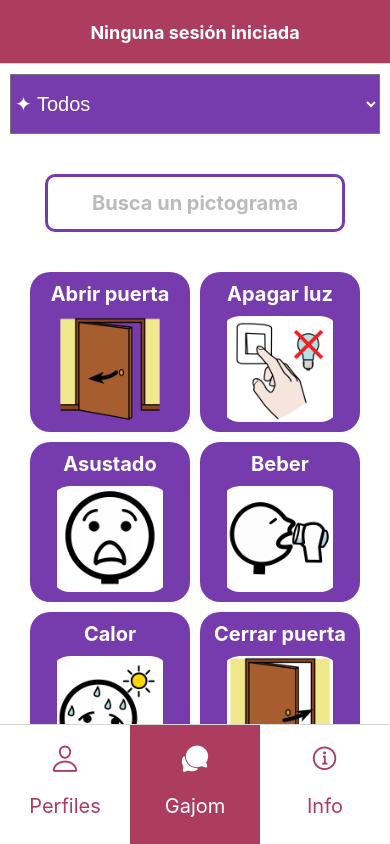
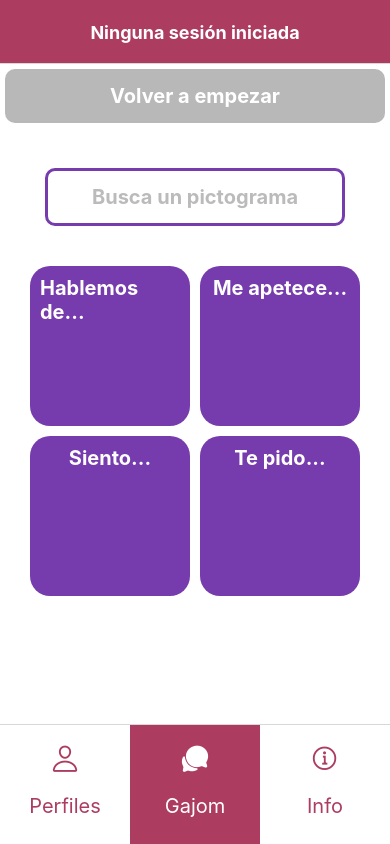
Before and after one commit to jonaymm01/gajom, a React Native app: screen /Pictos in a window 390 px wide. Built offline with nearby package versions, Linux system fonts and the light colour scheme; what react-native-tailwindcss would draw is missing.

Commit message:
Pictogramas: Navegación por botones implementada / Migas de pan

```diff
--- a/App.js
+++ b/App.js
@@ -18,6 +18,7 @@ const App = () => {
       const names = await getAllProfiles();
       setProfileList(names);
       console.log("Usuarios disponibles: ", names);
+      await AsyncStorage.removeItem('Pibe');
       await AsyncStorage.getItem('active')
           .then((profile) => {
             console.log('el perfil activo es:', profile);
--- a/package.json
+++ b/package.json
@@ -7,8 +7,8 @@
     "android": "expo start --android",
     "ios": "expo start --ios",
     "web": "expo start --web",
-    "wsl-tunnel": "REACT_NATIVE_PACKAGER_HOSTNAME=192.168.1.153 npx expo start --tunnel --port 19000",
-    "wsl-start": "REACT_NATIVE_PACKAGER_HOSTNAME=192.168.1.153 npx expo start --port 19000",
+    "wsl-tunnel": "REACT_NATIVE_PACKAGER_HOSTNAME=192.168.1.72 npx expo start --tunnel --port 19000",
+    "wsl-start": "REACT_NATIVE_PACKAGER_HOSTNAME=192.168.1.72 npx expo start --port 19000",
     "docs": "jsdoc -c ./.jsdoc.conf.json"
   },
   "dependencies": {
--- a/src/components/PictoList.js
+++ b/src/components/PictoList.js
@@ -41,9 +41,9 @@ export default function PictoList({...props}) {
   let pictolist = [];
 
   function compare(a,b) {
-    if (a.text < b.text)
+    if (a.name < b.name)
        return -1;
-    if (a.text > b.text)
+    if (a.name > b.name)
       return 1;
     return 0;
   }
@@ -51,7 +51,7 @@ export default function PictoList({...props}) {
   const sortedList = props.list.sort(compare);
 
   pictolist = sortedList.map((picto, index) =>
-    <Pictogram key={index} img={picto.img} text={picto.text}/>,
+    <Pictogram key={index} data={picto} setPressed={props.setPressed}/>,
   );
 
 
--- a/src/components/Pictogram.js
+++ b/src/components/Pictogram.js
@@ -21,20 +21,31 @@ const speak = (text) => {
  */
 export default function Pictogram({...props}) {
   return (
-    <TouchableOpacity style={[pictoStyles.base]} onPress={() => speak(props.text)}>
-      <Text style={pictoStyles.text}>{props.text}</Text>
-      <Image source={props.img} resizeMode='contain' style={pictoStyles.img} />
+    <TouchableOpacity style={((props.data.content.length > 0) ? pictoStyles.baseNoTerminal : pictoStyles.baseTerminal)} onPress={() => {speak(props.data.name); props.setPressed(props.data.name)}}>
+      <Text style={pictoStyles.text}>{props.data.name}</Text>
+      <Image source={props.data.img} resizeMode='contain' style={pictoStyles.img} />
     </TouchableOpacity>
   );
 }
 
 export const pictoStyles = StyleSheet.create({
-  base: {
+  baseNoTerminal: {
     height: 160,
     width: 160,
     alignItems: 'center',
     backgroundColor: palette.violet,
     borderRadius: 20,
+    padding: 10,
+    marginBottom: 10,
+    marginLeft: 5,
+    marginRight: 5,
+  },
+  baseTerminal: {
+    height: 160,
+    width: 160,
+    alignItems: 'center',
+    backgroundColor: palette.gray,
+    borderRadius: 0,
     padding: 10,
     marginBottom: 10,
     marginLeft: 5,
@@ -50,6 +61,6 @@ export const pictoStyles = StyleSheet.create({
     flex: 1,
     maxWidth: 120,
     maxHeight: 120,
-    borderRadius: 20,
+    borderRadius: 10,
   },
 });
--- a/src/content/DefaultPictos.js
+++ b/src/content/DefaultPictos.js
@@ -3,118 +3,152 @@ export const DefaultPictos = {
     categories:
       [
         {
-          'name': 'acciones',
+          'name': 'Me apetece...',
+          'img': '',
           'content': [
             {
-              'text': 'Dormir',
+              'name': 'Dormir',
               'img': require('../../assets/pictos/acciones/dormir.png'),
+              'content': [],
             },
             {
-              'text': 'Salir',
+              'name': 'Salir',
               'img': require('../../assets/pictos/acciones/salir.png'),
+              'content': [],
             },
             {
-              'text': 'Hablar',
+              'name': 'Hablar',
               'img': require('../../assets/pictos/acciones/hablar.png'),
+              'content': [],
             },
             {
-              'text': 'Ver TV',
+              'name': 'Ver TV',
               'img': require('../../assets/pictos/acciones/ver_tv.png'),
+              'content': [],
             },
             {
-              'text': 'Comer',
+              'name': 'Comer',
               'img': require('../../assets/pictos/acciones/comer.png'),
+              'content': [],
             },
             {
-              'text': 'Beber',
+              'name': 'Beber',
               'img': require('../../assets/pictos/acciones/beber.png'),
+              'content': [],
             },
             {
-              'text': 'Duchar',
-              'img': require('../../assets/pictos/acciones/ducha.png'),
-            },
-            {
-              'text': 'Ir al baño',
-              'img': require('../../assets/pictos/acciones/orinar.png'),
+              'name': 'Baño',
+              'img': '',
+              'content': [
+                {
+                  'name': 'Duchar',
+                  'img': require('../../assets/pictos/acciones/ducha.png'),
+                  'content': [],
+                },
+                {
+                  'name': 'Ir al baño',
+                  'img': require('../../assets/pictos/acciones/orinar.png'),
+                  'content': [],
+                },
+              ]
             },
           ],
         },
         {
-          'name': 'entorno',
+          'name': 'Te pido...',
+          'img': '',
           'content': [
             {
-              'text': 'Apagar luz',
+              'name': 'Apagar luz',
               'img': require('../../assets/pictos/entorno/apagar_luz.png'),
+              'content': [],
             },
             {
-              'text': 'Encender Luz',
+              'name': 'Encender Luz',
               'img': require('../../assets/pictos/entorno/encender_luz.png'),
+              'content': [],
             },
             {
-              'text': 'Silencio',
+              'name': 'Silencio',
               'img': require('../../assets/pictos/entorno/silencio.png'),
+              'content': [],
             },
             {
-              'text': 'Cerrar puerta',
+              'name': 'Cerrar puerta',
               'img': require('../../assets/pictos/entorno/cerrar_puerta.png'),
+              'content': [],
             },
             {
-              'text': 'Abrir puerta',
+              'name': 'Abrir puerta',
               'img': require('../../assets/pictos/entorno/abrir_puerta.png'),
+              'content': [],
             },
           ],
         },
         {
-          'name': 'sensaciones',
+          'name': 'Siento...',
+          'img': '',
           'content': [
             {
-              'text': 'Frío',
+              'name': 'Frío',
               'img': require('../../assets/pictos/sensaciones/frio.png'),
+              'content': [],
             },
             {
-              'text': 'Calor',
+              'name': 'Calor',
               'img': require('../../assets/pictos/sensaciones/calor.png'),
+              'content': [],
             },
             {
-              'text': 'Hambre',
+              'name': 'Hambre',
               'img': require('../../assets/pictos/sensaciones/hambre.png'),
+              'content': [],
             },
             {
-              'text': 'Dolor',
+              'name': 'Dolor',
               'img': require('../../assets/pictos/sensaciones/dolor.png'),
+              'content': [],
             },
             {
-              'text': 'Sed',
+              'name': 'Sed',
               'img': require('../../assets/pictos/sensaciones/sed.png'),
+              'content': [],
             }
           ],
         },
         {
-          'name': 'animo',
+          'name': 'Hablemos de...',
+          'img': '',
           'content': [
             {
-              'text': 'Triste',
+              'name': 'Triste',
               'img': require('../../assets/pictos/animo/triste.png'),
+              'content': [],
             },
             {
-              'text': 'Enfadado',
+              'name': 'Enfadado',
               'img': require('../../assets/pictos/animo/enfadado.png'),
+              'content': [],
             },
             {
-              'text': 'Feliz',
+              'name': 'Feliz',
               'img': require('../../assets/pictos/animo/contento.png'),
+              'content': [],
             },
             {
-              'text': 'Asustado',
+              'name': 'Asustado',
               'img': require('../../assets/pictos/animo/asustado.png'),
+              'content': [],
             },
             {
-              'text': 'Nervioso',
+              'name': 'Nervioso',
               'img': require('../../assets/pictos/animo/nervioso.png'),
+              'content': [],
             },
             {
-              'text': 'Molesto',
+              'name': 'Molesto',
               'img': require('../../assets/pictos/animo/molesto.png'),
+              'content': [],
             },
           ],
         },
--- a/src/pages/talker/Pictos.jsx
+++ b/src/pages/talker/Pictos.jsx
@@ -1,5 +1,5 @@
 import React, {useState, useEffect} from 'react';
-import {Text, View, ScrollView, StyleSheet, SafeAreaView} from 'react-native';
+import {Text, View, ScrollView, StyleSheet, SafeAreaView, TouchableOpacity} from 'react-native';
 import {palette, styles} from '../../styles/styles';
 import PictoList from '../../components/PictoList';
 import {DefaultPictos} from '../../content/DefaultPictos';
@@ -11,39 +11,53 @@ import { SearchBar } from '../../components/SearchBar';
  */
 export function Pictos() {
   const [text, onChangeText] = useState(''); // Texto insertado en la barra de búsqueda
-  const [category, setCategory] = useState('all'); // Nombre de la categoría seleccionada
 
-  const selectedCat = [];
-  const catList = DefaultPictos.data.categories;
-  const allPictos = catList.map((cat) => selectedCat.concat(cat.content)).flat();
-  const [catContent, setContent] = useState(allPictos); // Contenido de la categoría seleccionada
+  const [pressed, setPressed] = useState(''); // Nombre de la categoría seleccionada
+  const [pictoList, setList] = useState(DefaultPictos.data.categories);
+  const [path, setPath] = useState([]);
 
   const [filteredContent, setFiltered] = useState([]); // Contenido se la categoría filtrado por búsqueda
   const [filtered, isFiltered] = useState(false); // Valor booleano que indica si se está filtrando o no
 
 
-  const catNames = DefaultPictos.data.categories.map((cat) => cat.name);
 
   const onValueChanged = (value, previousValue) => {
     this.setState({selectedItem: numberValue});
     return value;
   };
 
+  const backTo = (picto) => {
+    const index = path.findIndex((p) => p.name == picto.name);
+    let newPath = path;
+    newPath.length = index+1;
+    setList(newPath.at(-1).content);
+    setPath(newPath);
+    console.log(newPath);
+    setPressed('');
+  };
+
+  const reboot = () => {
+    setList(DefaultPictos.data.categories);
+    setPath([]);
+  };
+
+
   useEffect(() => {
-    if (category !== 'all') {
-      const selectedCat = catList.find((cat) => cat.name === category);
-      setContent(selectedCat.content);
-    } else {
-      const selectedCat = [];
-      const filteredList = catList.map((cat) => selectedCat.concat(cat.content));
-      setContent(filteredList.flat());
+    if (pressed !== '') {
+      const selectedPicto = pictoList.find((picto) => picto.name === pressed);
+      if (selectedPicto.content.length > 0) {
+        setList(selectedPicto.content);
+        setPath(path.concat(selectedPicto));
+        console.log("content: ", selectedPicto.content)
+      }
     }
-  }, [category]);
+    console.log("path:", path);
+  }, [pressed]);
 
   useEffect(() => {
     let filtered = []
     if (text !== '') {
-      filtered = catContent.filter((picto) => picto.text.toLowerCase().includes(text.toLowerCase()));
+      filtered = pictoList.filter((picto) => picto.name.toLowerCase().includes(text.toLowerCase()));
       isFiltered(true);
       setFiltered(filtered);
     } else {
@@ -51,31 +65,35 @@ export function Pictos() {
     }
   }, [text]);
 
+  const pathButtons = path.map((picto, index) =>
+      <TouchableOpacity key={picto.name+index} style={pathStyles.button} onPress={() => backTo(picto)}>
+        <Text style={pathStyles.buttonText}>
+          {picto.name}
+        </Text>
+      </TouchableOpacity>,
+    );
 
   return (
-    <>
+    <View style={{backgroundColor: '#fff', flex: 1}}>
+        <TouchableOpacity style={pathStyles.backButton} onPress={() => reboot()}>
+          <Text style={[pathStyles.buttonText, {textAlign: 'center'}]}>
+            Volver a empezar
+          </Text>
+        </TouchableOpacity>
+      <View style={pathStyles.container}>
+         {pathButtons}
+      </View>
       <View style={{backgroundColor: '#fff'}}>
-        <Picker
-          style={pickerStyles.picker}
-          dropdownIconColor={'#fff'}
-          selectedValue={category}
-          onValueChange={(itemValue) => setCategory(itemValue)}>
-          <Picker.Item style={pickerStyles.pickerOption} label={'✦ Todos'} value={'all'} />
-          <Picker.Item style={pickerStyles.pickerOption} label={'❯  Acciones'} value={'acciones'} />
-          <Picker.Item style={pickerStyles.pickerOption} label={'❯  Entorno'} value={'entorno'} />
-          <Picker.Item style={pickerStyles.pickerOption} label={'❯  Sensaciones'} value={'sensaciones'} />
-          <Picker.Item style={pickerStyles.pickerOption} label={'❯  Ánimo'} value={'animo'} />
-        </Picker>
-        <View style={{alignSelf: 'center', marginBottom: 40, marginTop: 30,}}>
+        <View style={{alignSelf: 'center', marginBottom: 40,}}>
          <SearchBar placeholder={"Busca un pictograma"} width={300} autoCapitalize={'none'} autoCorrect={false} text={text} textChanger={onChangeText}/>
         </View>
       </View>
       <ScrollView style={{backgroundColor: '#fff'}}>
         <View style={pickerStyles.container}>
-          <PictoList list={(filtered) ? filteredContent : catContent}/>
+          <PictoList setPressed={setPressed} list={(filtered) ? filteredContent : pictoList}/>
         </View>
       </ScrollView>
-    </>
+    </View>
   );
 }
 
@@ -85,16 +103,30 @@ const pickerStyles = StyleSheet.create({
     justifyContent: 'center',
     backgroundColor: '#fff',
   },
-  picker: {
+});
+
+const pathStyles = StyleSheet.create({
+  container: {
+    backgroundColor: '#fff',
+    flexWrap: 'wrap',
+    flexDirection: 'row',
+    margin: 20,
+  },
+  button: {
     backgroundColor: palette.violet,
-    height: 60,
-    margin: 10,
+    padding: 15,
+    margin: 5,
+    borderRadius: 10,
+  },
+  buttonText: {
     color: '#fff',
-    elevation: 10,
     fontSize: 20,
+    fontWeight: 'bold',
   },
-  pickerOption: {
-    fontSize: 25,
-    color: palette.violet,
-  },
+  backButton: {
+    backgroundColor: palette.gray,
+    borderRadius: 10,
+    margin: 5,
+    padding: 15
+  }
 });
```
Also changed, not shown: src/components/Login.js (+8 -8 lines).
